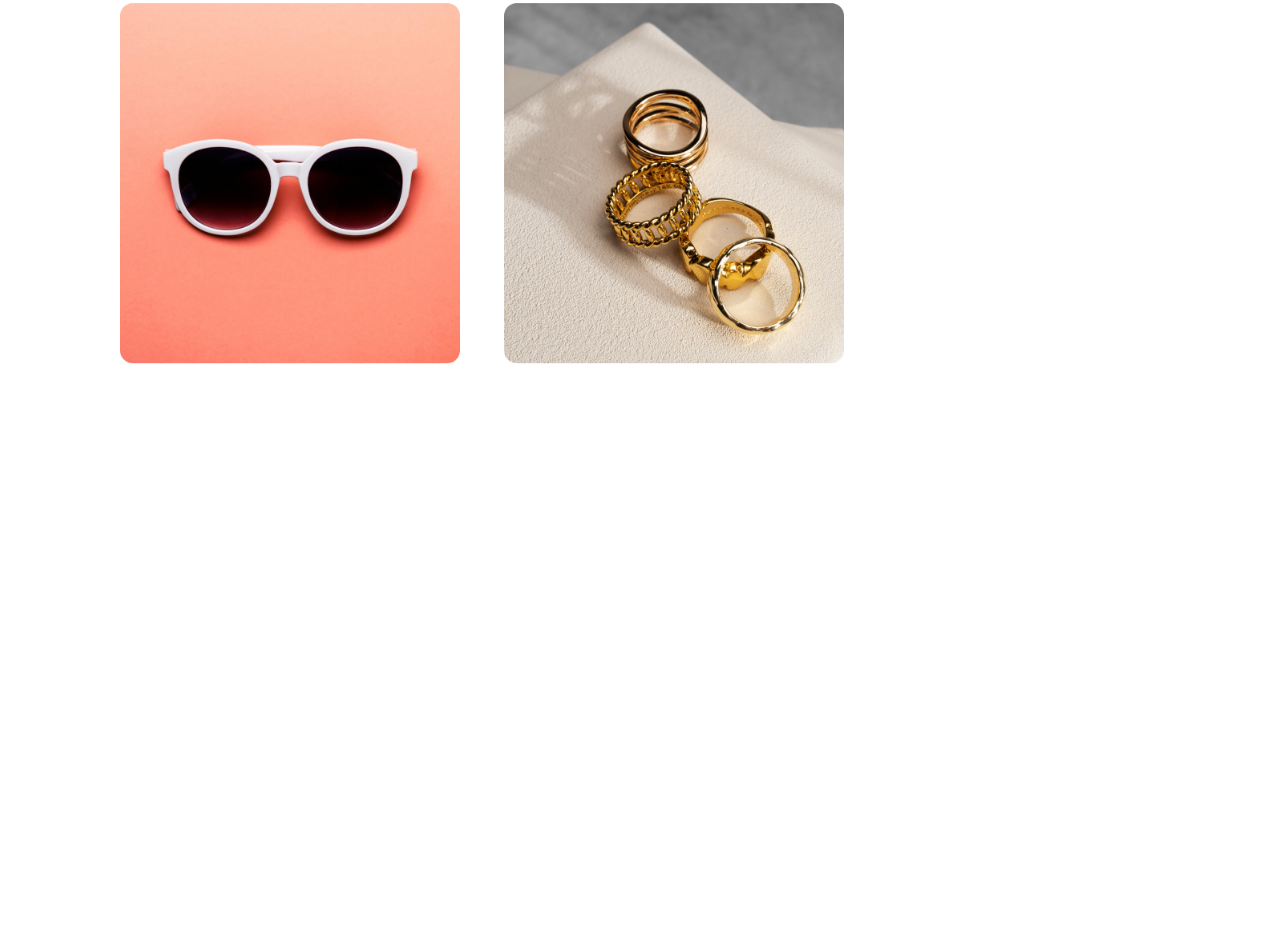
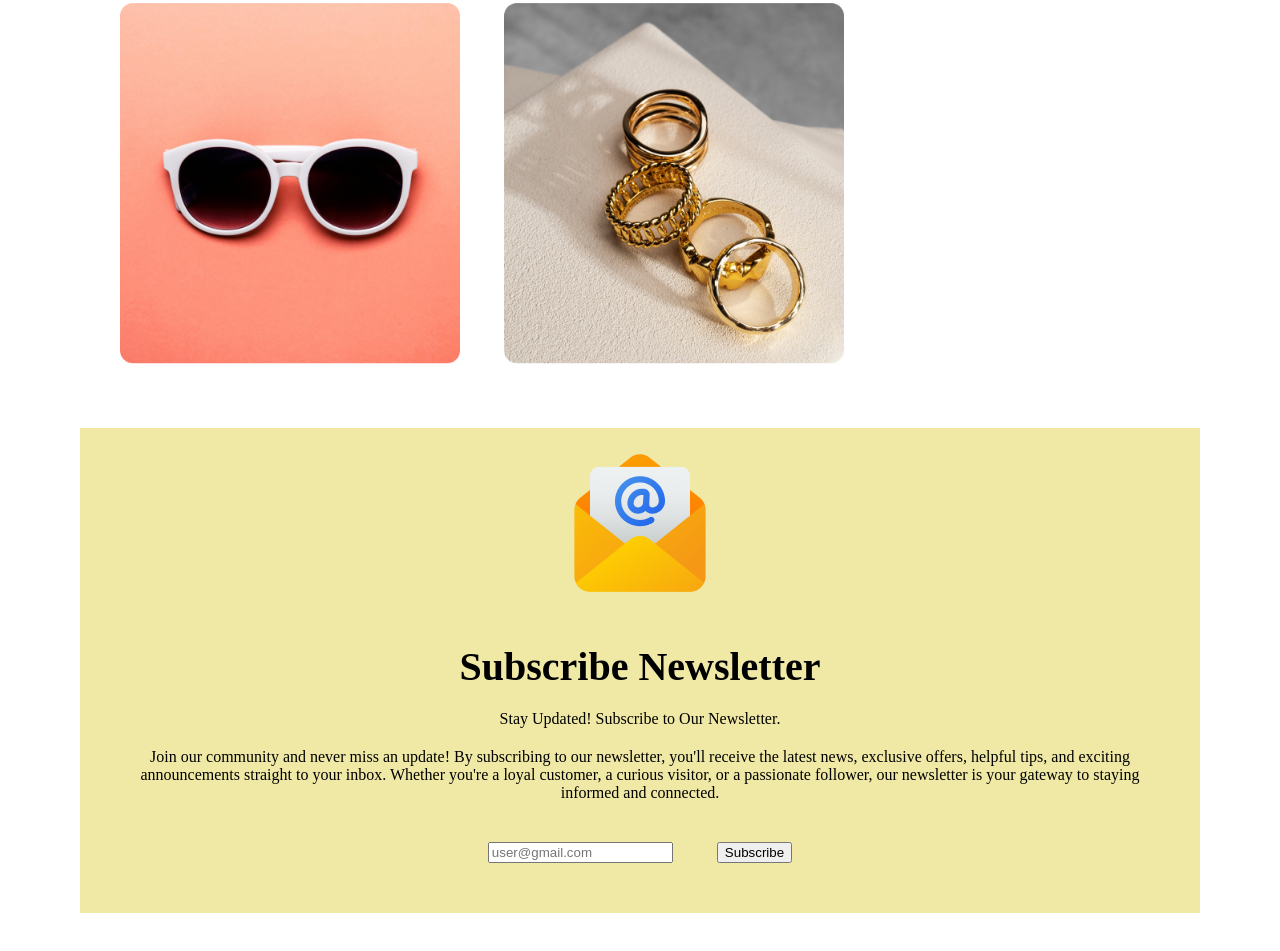
Before and after one commit to sazid0101/new-year-project, a plain HTML site: page index.html in a window 1280 px wide. Shown: the part 4988-5939 px from the top of the page. Before the commit the page ends 5416 px from the top, so only its background shows below. Drawn offline with Linux system fonts and the light colour scheme.

Commit message:
newsletter

```diff
--- a/css/style.css
+++ b/css/style.css
@@ -181,3 +181,10 @@
     transform: scale(1.1);
 
 }
+/*subscribe newsletter section*/
+.newsletter-section{
+    background-color: rgb(240, 233, 166);
+    margin-top: 40px;
+    padding-bottom: 10px;
+    text-align: center;
+}
--- a/index.html
+++ b/index.html
@@ -86,6 +86,19 @@
                 <img class="gift-img" src="resources/Rectangle 8.png" alt="">
             </div>
         </section>
+        <!--Subscribe newsletter section-->
+        <section class="newsletter-section">
+            <div >
+                <img src="resources/Group 61.png" alt="">
+                <h2 class="coming-soon-head2">Subscribe Newsletter</h2>
+                <p>Stay Updated! Subscribe to Our Newsletter.</p>
+                <p>Join our community and never miss an update! By subscribing to our newsletter, you'll receive the latest news, exclusive offers, helpful tips, and exciting announcements straight to your inbox. Whether you're a loyal customer, a curious visitor, or a passionate follower, our newsletter is your gateway to staying informed and connected.</p>
+            </div>
+            <form action="">
+                <input type="text" placeholder="user@gmail.com">
+            <button type="submit">Subscribe</button>
+            </form>
+        </section>
     </main>
     <footer></footer>
 </body>
```
